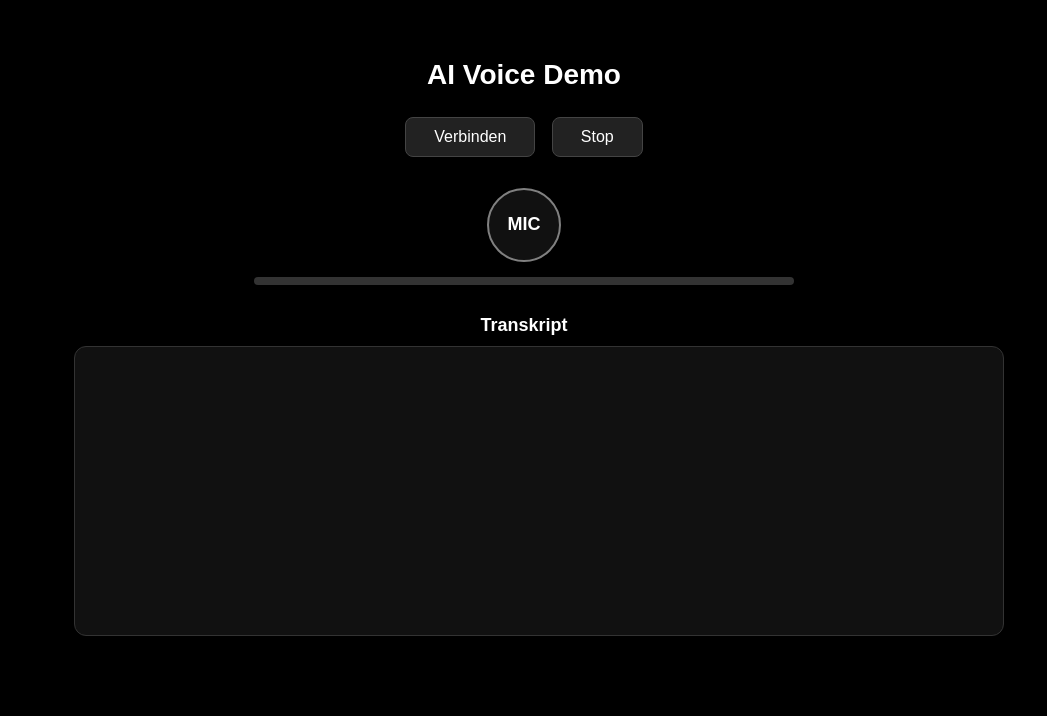
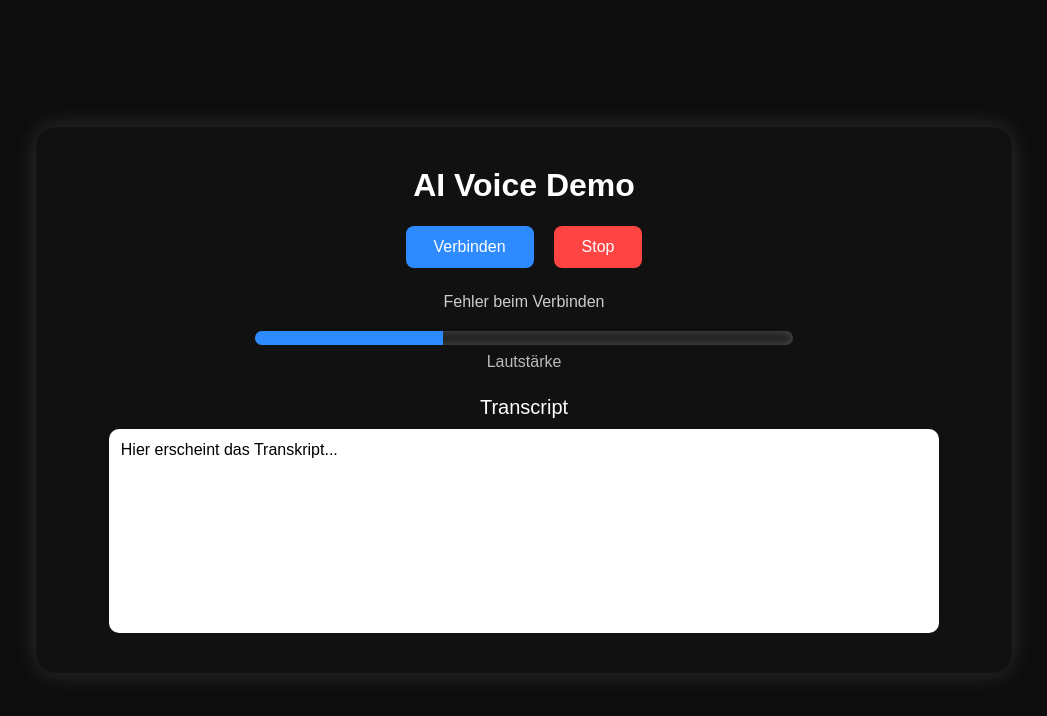
Before and after one commit to AIDR-Voiceagent/voiceagent-demo-002, a plain HTML site: page index.html in a window 1280 px wide. Shown: the whole page, without its empty margins (116-1163 px from the left). Drawn offline with Linux system fonts and the light colour scheme.

Commit message:
Update index.html

```diff
--- a/index.html
+++ b/index.html
@@ -4,195 +4,124 @@
 <meta charset="UTF-8" />
 <meta name="viewport" content="width=device-width, initial-scale=1.0" />
 <title>AI Voice Demo</title>
-
 <style>
   body {
+    background: #0d0d0d;
     margin: 0;
-            background-color: #000;
-            color: white;
+    padding: 0;
     font-family: Arial, sans-serif;
     display: flex;
     justify-content: center;
-            align-items: flex-start;
+    align-items: center;
     height: 100vh;
-            overflow-x: hidden;
   }
 
-        .container {
-            margin-top: 40px;
-            width: 80%;
+  /* ÄUSSERES QUADRAT MIT LEUCHTE-RAND */
+  .demo-wrapper {
+    width: 70%; /* mittelbreit, Option B */
     max-width: 900px;
-            text-align: center;
+    padding: 40px;
+    background: #111;
+    border-radius: 20px;
+    box-shadow: 0 0 25px rgba(255, 255, 255, 0.15);
   }
 
   h1 {
-            margin-bottom: 20px;
-            font-size: 28px;
-            font-weight: 600;
+    text-align: center;
+    color: white;
+    margin-top: 0;
+  }
+
+  .controls {
+    display: flex;
+    justify-content: center;
+    gap: 20px;
+    margin-bottom: 25px;
   }
 
   button {
-            background-color: #222;
-            color: white;
-            padding: 10px 28px;
+    padding: 12px 28px;
+    font-size: 16px;
+    border: none;
     border-radius: 8px;
-            border: 1px solid #444;
     cursor: pointer;
-            margin: 6px;
-            font-size: 16px;
   }
 
-        button:hover {
-            background-color: #333;
+  .connect { background: #2e8bff; color: white; }
+  .stop { background: #ff4444; color: white; }
+
+  .status {
+    text-align: center;
+    color: #cccccc;
+    margin-bottom: 20px;
   }
 
-        .mic-bubble {
-            width: 70px;
-            height: 70px;
-            border-radius: 50%;
-            border: 2px solid gray;
-            margin: 25px auto 15px auto;
-            display: flex;
-            justify-content: center;
-            align-items: center;
-            font-weight: 600;
-            font-size: 18px;
-            transition: 0.3s;
-            background-color: #111;
+  /* MIC-ANZEIGE */
+  .mic-bar {
+    height: 14px;
+    width: 60%; /* Balken länger */
+    margin: 0 auto;
+    background: #222;
+    border-radius: 10px;
+    overflow: hidden;
+    box-shadow: inset 0 0 8px rgba(255,255,255,0.2);
   }
 
-        .mic-active {
-            border-color: #00ffaa;
-            box-shadow: 0 0 10px #00ffaa;
+  .mic-fill {
+    height: 100%;
+    width: 35%;
+    background: #2e8bff;
   }
 
-        .volume-bar {
-            width: 60%;
-            height: 8px;
-            background-color: #333;
-            border-radius: 5px;
-            margin: 0px auto 5px auto;
-            position: relative;
+  /* LAUTSTÄRKE-TEXT UNTER DEM BALKEN */
+  .volume-label {
+    text-align: center;
+    color: #bbbbbb;
+    margin-top: 8px;
+    margin-bottom: 20px;
   }
 
-        .volume-fill {
-            width: 0%;
-            height: 100%;
-            background-color: #00ffaa;
-            border-radius: 5px;
+  /* TRANSCRIPT-BOX */
+  .transcript-box {
+    width: 90%; /* breiter und rechteckig */
+    margin: 0 auto;
+    height: 180px;
+    background: white;
+    border-radius: 10px;
+    padding: 12px;
+    overflow-y: auto;
   }
 
   .transcript-title {
-            margin-top: 30px;
-            font-size: 18px;
-            font-weight: 600;
-        }
-
-        .transcript-box {
-            width: 100%;
-            height: 260px;
-            background-color: #111;
-            border-radius: 12px;
-            margin-top: 10px;
-            overflow-y: auto;
-            padding: 14px;
-            text-align: left;
-            font-size: 15px;
-            border: 1px solid #333;
-        }
-
-        .msg-user {
-            color: #00ffaa;
+    color: white;
+    text-align: center;
+    margin-top: 25px;
     margin-bottom: 10px;
-        }
-        .msg-agent {
-            color: #fff;
-            opacity: 0.9;
-            margin-bottom: 10px;
+    font-size: 20px;
   }
 </style>
 </head>
-
 <body>
-<div class="container">
+  <div class="demo-wrapper">
     <h1>AI Voice Demo</h1>
 
-    <button id="connectBtn">Verbinden</button>
-    <button id="disconnectBtn">Stop</button>
-
-    <div id="errorMsg" style="margin-top: 10px; color: #ff5555;"></div>
-
-    <div class="mic-bubble" id="micBubble">MIC</div>
-
-    <div class="volume-bar">
-        <div class="volume-fill" id="volFill"></div>
+    <div class="controls">
+      <button class="connect">Verbinden</button>
+      <button class="stop">Stop</button>
     </div>
 
-    <div class="transcript-title">Transkript</div>
-    <div class="transcript-box" id="transcriptBox"></div>
+    <div class="status">Fehler beim Verbinden</div>
+
+    <div class="mic-bar">
+      <div class="mic-fill"></div>
     </div>
 
-<script src="https://cdn.jsdelivr.net/npm/@11labs/client@latest/dist/browser/elevenlabs.umd.js"></script>
+    <div class="volume-label">Lautstärke</div>
 
-<script>
-    let client;
-    let session;
-
-    const connectBtn = document.getElementById("connectBtn");
-    const disconnectBtn = document.getElementById("disconnectBtn");
-    const micBubble = document.getElementById("micBubble");
-    const volFill = document.getElementById("volFill");
-    const transcriptBox = document.getElementById("transcriptBox");
-    const errorMsg = document.getElementById("errorMsg");
-
-    const PUBLIC_KEY = "3857a4fd-9664-470b-b523-759ca2db2753";
-    const ASSISTANT_ID = "9939aaaf-23ff-490a-8daf-665758ff117b";
-
-    function addTranscriptMessage(text, sender) {
-        const div = document.createElement("div");
-        div.className = sender === "user" ? "msg-user" : "msg-agent";
-        div.textContent = text;
-        transcriptBox.appendChild(div);
-        transcriptBox.scrollTop = transcriptBox.scrollHeight;
-    }
-
-    connectBtn.addEventListener("click", async () => {
-        try {
-            errorMsg.textContent = "";
-
-            client = new ElevenLabs.Client({ apiKey: PUBLIC_KEY });
-
-            session = await client.realtime.connect({
-                agentId: ASSISTANT_ID,
-                onOpen: () => console.log("Verbindung geöffnet"),
-                onError: (e) => errorMsg.textContent = "Fehler beim Verbinden",
-                onClose: () => console.log("Verbindung geschlossen"),
-            });
-
-            session.on("message", (msg) => {
-                if (msg.type === "response.input_text.delta") {
-                    addTranscriptMessage(msg.delta, "agent");
-                }
-            });
-
-            session.startSession();
-
-            micBubble.classList.add("mic-active");
-
-        } catch (err) {
-            errorMsg.textContent = "Fehler beim Verbinden";
-        }
-    });
-
-    disconnectBtn.addEventListener("click", () => {
-        try {
-            if (session) session.close();
-        } catch {}
-
-        micBubble.classList.remove("mic-active");
-    });
-
-</script>
-
+    <div class="transcript-title">Transcript</div>
+    <div class="transcript-box">
+      Hier erscheint das Transkript...
+    </div>
+  </div>
 </body>
 </html>
```
Lines whose indentation alone changed are shown as unchanged.
